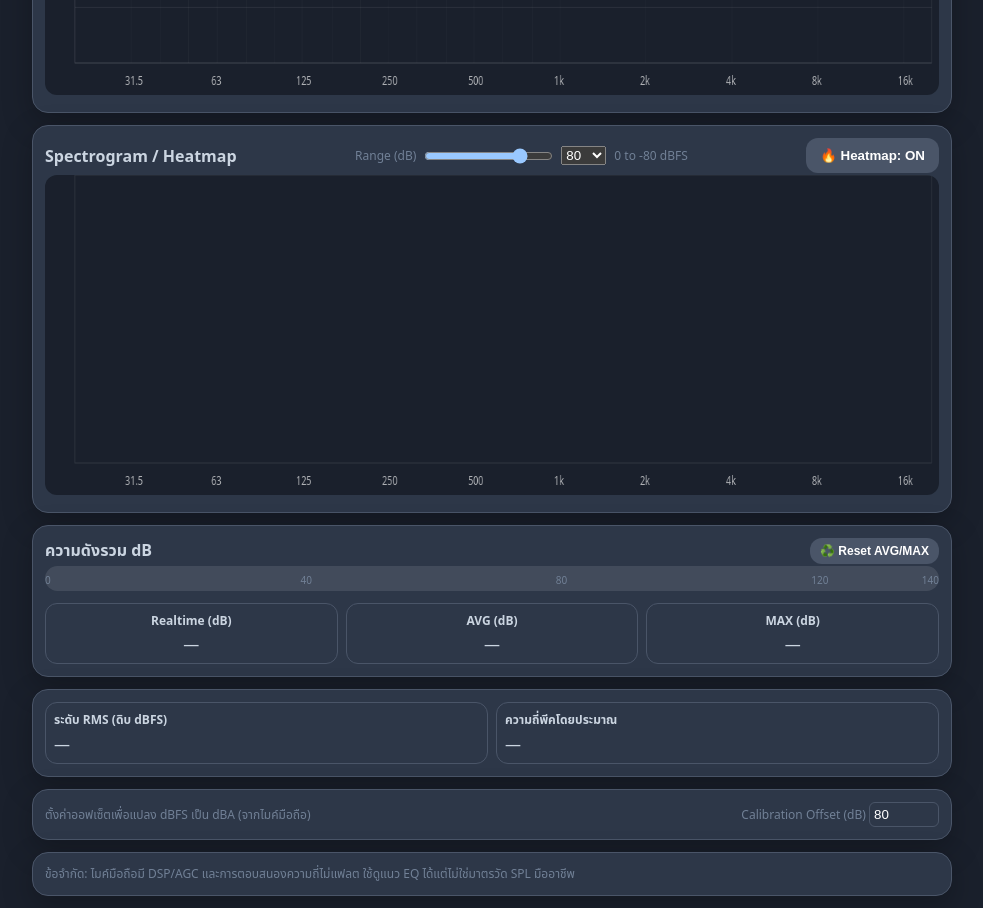
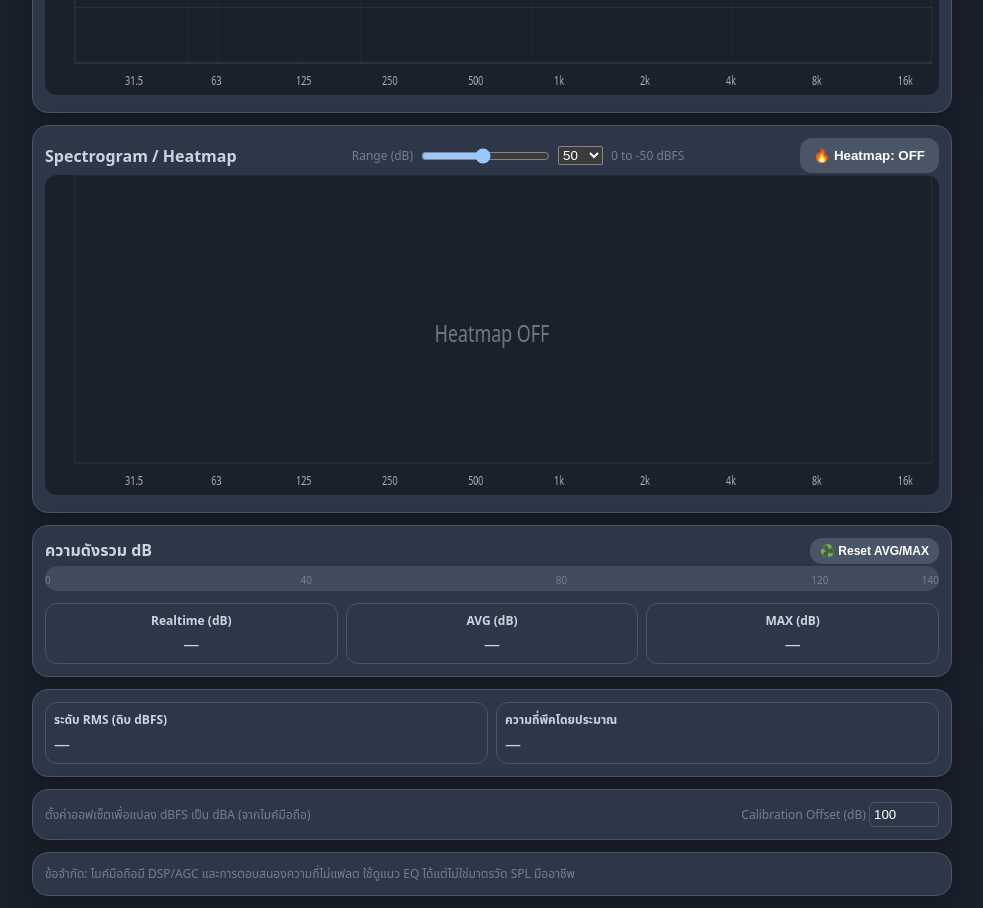
Before and after one commit to Tar4AI/beta, a plain HTML site: page index.html in a window 1280 px wide. Shown: the part 860-1768 px from the top of the page, without its empty margins (148-1131 px from the left). Drawn offline with Linux system fonts and the light colour scheme.

Commit message:
เพิ่มดรอปดาวน์ และเซ็ตต่าเริ่มต้น

```diff
--- a/index.html
+++ b/index.html
@@ -77,14 +77,13 @@
     </div>
 
     <div class="card">
-      <div class="row" style="justify-content:space-between">
-        <div>
-          <h2 style="margin:0 0 4px 0">my RTAs</h2>
-        </div>
+      <div class="row" style="justify-content:space-between;align-items:center;">
+        <h2 style="margin:0 0 4px 0">my RTAs</h2>
         <div class="row">
           <button id="btnStart">▶️ เริ่มวัด</button>
           <button id="btnStop" class="secondary" disabled>⏸️ หยุด</button>
-          <button id="btnHold" class="ghost" aria-pressed="false">📌 Hold Peak: OFF</button>
+          <!-- Set to ON by default -->
+          <button id="btnHold" class="ghost" aria-pressed="true">📌 Hold Peak: ON</button>
           <button id="btnClear" class="secondary">♻️ Clear Peak</button>
         </div>
       </div>
@@ -130,8 +129,7 @@
 
       <div class="card">
         <div class="row" style="justify-content:space-between;align-items:center;margin-bottom:2px">
-          <b id="octTitle">RTA แบบ 1/6 Octave (Linear Axis)</b>
-          <!-- New: Octave Range Control (Styled to match Heatmap) -->
+          <b id="octTitle">RTA แบบ 1/12 Octave (Linear Axis)</b>
           <div class="row">
             <label style="display:flex;align-items:center;gap:6px">Range (dbFS)
               <input id="octRangeSlider" type="range" min="64" max="1023" step="1" value="255" aria-label="Octave bar range">
@@ -147,7 +145,9 @@
             <label>Octave
               <select id="octRes">
                 <option value="3">1/3</option>
-                <option value="6" selected>1/6</option>
+                <option value="6">1/6</option>
+                <!-- New Option added -->
+                <option value="12" selected>1/12</option>
               </select>
             </label>
           </span>
@@ -167,19 +167,26 @@
         <div class="row" style="justify-content:space-between;align-items:center;margin-bottom:2px">
           <b id="heatmapTitle">Spectrogram / Heatmap</b>
           <div class="row">
-            <!-- New: Heatmap Range Control -->
             <label style="display:flex;align-items:center;gap:6px">Range (dB)
-              <input id="heatmapRangeSlider" type="range" min="10" max="100" step="5" value="80" aria-label="Heatmap range">
+              <!-- Set default value to 50 -->
+              <input id="heatmapRangeSlider" type="range" min="5" max="100" step="5" value="50" aria-label="Heatmap range">
               <select id="heatmapRangePreset">
+                <!-- New options added -->
+                <option value="5">5</option>
+                <option value="10">10</option>
+                <option value="20">20</option>
                 <option value="40">40</option>
+                <!-- Set default selected option to 50 -->
+                <option value="50" selected>50</option>
                 <option value="60">60</option>
-                <option value="80" selected>80</option>
+                <option value="80">80</option>
                 <option value="100">100</option>
               </select>
             </label>
-            <span class="hint" id="heatmapRangeText">0 to -80 dBFS</span>
+            <span class="hint" id="heatmapRangeText">0 to -50 dBFS</span>
           </div>
-          <button id="btnToggleHeatmap" class="ghost" aria-pressed="true">🔥 Heatmap: ON</button>
+          <!-- Set to OFF by default -->
+          <button id="btnToggleHeatmap" class="ghost" aria-pressed="false">🔥 Heatmap: OFF</button>
         </div>
         <div class="plot">
           <canvas id="heatmapCanvas" width="1200" height="320"></canvas>
@@ -215,7 +222,8 @@
 
     <div class="card row" style="justify-content:space-between;align-items:center;margin-top:0">
       <div class="hint">ตั้งค่าออฟเซ็ตเพื่อแปลง dBFS เป็น dBA (จากไมค์มือถือ)</div>
-      <label>Calibration Offset (dB) <input id="calibrationOffset" type="number" min="0" step="0.1" value="80" style="width:60px;padding:4px;border-radius:6px;border:1px solid #4a5568;background:#2d3748;color:white;"></label>
+      <!-- Set default value to 100 -->
+      <label>Calibration Offset (dB) <input id="calibrationOffset" type="number" min="0" step="0.1" value="100" style="width:60px;padding:4px;border-radius:6px;border:1px solid #4a5568;background:#2d3748;color:white;"></label>
     </div>
 
     <div class="card hint">ข้อจำกัด: ไมค์มือถือมี DSP/AGC และการตอบสนองความถี่ไม่แฟลต ใช้ดูแนว EQ ได้แต่ไม่ใช่มาตรวัด SPL มืออาชีพ</div>
@@ -297,30 +305,36 @@
     let sampleRate=48000;
 
     let avgBuffer=null;
-    let running=false, holdEnabled=false;
+    let running=false;
+    // Set default hold state
+    let holdEnabled=true;
 
     let peakArray=null;     // FFT hold
     let peakOct=null;       // Octave hold
     let guideFFT=null, guideOCT=null, guideHeatmap=null;
 
-    let octN=6;
+    // Set default octave resolution
+    let octN=12;
     let bands=[];
 
     let heatmapData=[];
     let heatmapFreqBinMap=null;
     let lastHeatmapUpdate=0;
-    let heatmapEnabled=true;
+    // Set default heatmap state
+    let heatmapEnabled=false;
 
+    // Set default calibration offset
     let calibrationOffset=parseFloat(calibrationInput.value);
     let maxDba=-Infinity;
     let dbaValues=[];
 
     // Dynamic range
-    let octRangeMax, heatmapRangeMax; // Declare without assigning, then assign from presets.
+    let octRangeMax, heatmapRangeMax;
 
-    // Assign initial values from presets
+    // Assign initial values from presets, including new defaults
     octRangeMax=parseInt(octRangePreset.value,10);
-    heatmapRangeMax=parseInt(heatmapRangePreset.value,10);
+    // Set heatmap range to default of 50
+    heatmapRangeMax=50;
 
     // ===== Freq helpers =====
     const fmax=()=>Math.min(sampleRate/2,20000);
@@ -353,7 +367,6 @@
         arr.push({fc, fl:Math.max(fl,fmin), fh:Math.min(fh,fm)});
       }
       if(arr.length){
-        //labelOct.textContent=`${Math.round(arr[0].fc)} Hz – ${Math.round(arr[arr.length-1].fc)} Hz`;
         octTitle.textContent=`RTA แบบ 1/${n} Octave (Linear Axis)`;
       }
       return arr;
@@ -505,7 +518,7 @@
         let stream=null; try{stream=await navigator.mediaDevices.getUserMedia(aggressive);}catch{stream=await navigator.mediaDevices.getUserMedia({audio:true});}
         audioCtx=new (window.AudioContext||window.webkitAudioContext)({latencyHint:'interactive'});
         if(audioCtx.state==='suspended') await audioCtx.resume();
-        sampleRate=audioCtx.sampleRate; //labelRate.textContent=`${Math.round(sampleRate)} Hz`;
+        sampleRate=audioCtx.sampleRate;
         analyser=audioCtx.createAnalyser(); analyser.fftSize=parseInt(fftSel.value,10); analyser.smoothingTimeConstant=parseFloat(smoothing.value);
         micSrc=audioCtx.createMediaStreamSource(stream); micSrc.connect(analyser);
         dataArray=new Uint8Array(analyser.fftSize); freqArray=new Uint8Array(analyser.frequencyBinCount); peakArray=new Uint8Array(analyser.frequencyBinCount);
@@ -628,6 +641,13 @@
     attachPressGuide(fftCanvas, fftTip, 'fft');
     attachPressGuide(octCanvas, octTip, 'oct');
     attachPressGuide(heatmapCanvas, heatmapTip, 'heatmap');
+
+    // Initial state check for heatmap
+    if (!heatmapEnabled) {
+      ctxHeatmap.clearRect(0,0,heatmapCanvas.width,heatmapCanvas.height);
+      drawHeatmapBackground(ctxHeatmap);
+      drawOverlayMessage(ctxHeatmap,heatmapCanvas.width,heatmapCanvas.height);
+    }
   })();
   </script>
 </body>
```
